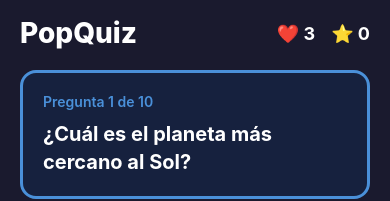
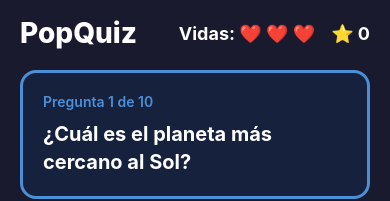
Before and after one commit to mjsalinas/PrimerExamenMovil66, a React Native app: screen / in a window 390 px wide. Shown: the top 201 px of the page. Built offline with nearby package versions, Linux system fonts and the light colour scheme.

Commit message:
las vidas ahora se muestran como iconos de corazon repetidos (Vidas: corazon corazon corazon) en lugar de un numero, generando la secuencia con Array.fill().join() y protegiendo contra valores negativos con Math.max

```diff
--- a/App.tsx
+++ b/App.tsx
@@ -108,7 +108,7 @@ export default function App() {
         <Text style={styles.logo}>PopQuiz</Text>
         <View style={styles.stats}>
           <Text style={[styles.statText, { color: lives <= 1 ? '#C00000' : '#FFFFFF' }]}>
-            ❤️ {lives}
+            Vidas: {Array(Math.max(lives, 0)).fill('❤️').join(' ')}
           </Text>
           <Text style={styles.statText}>⭐ {score}</Text>
         </View>
```
